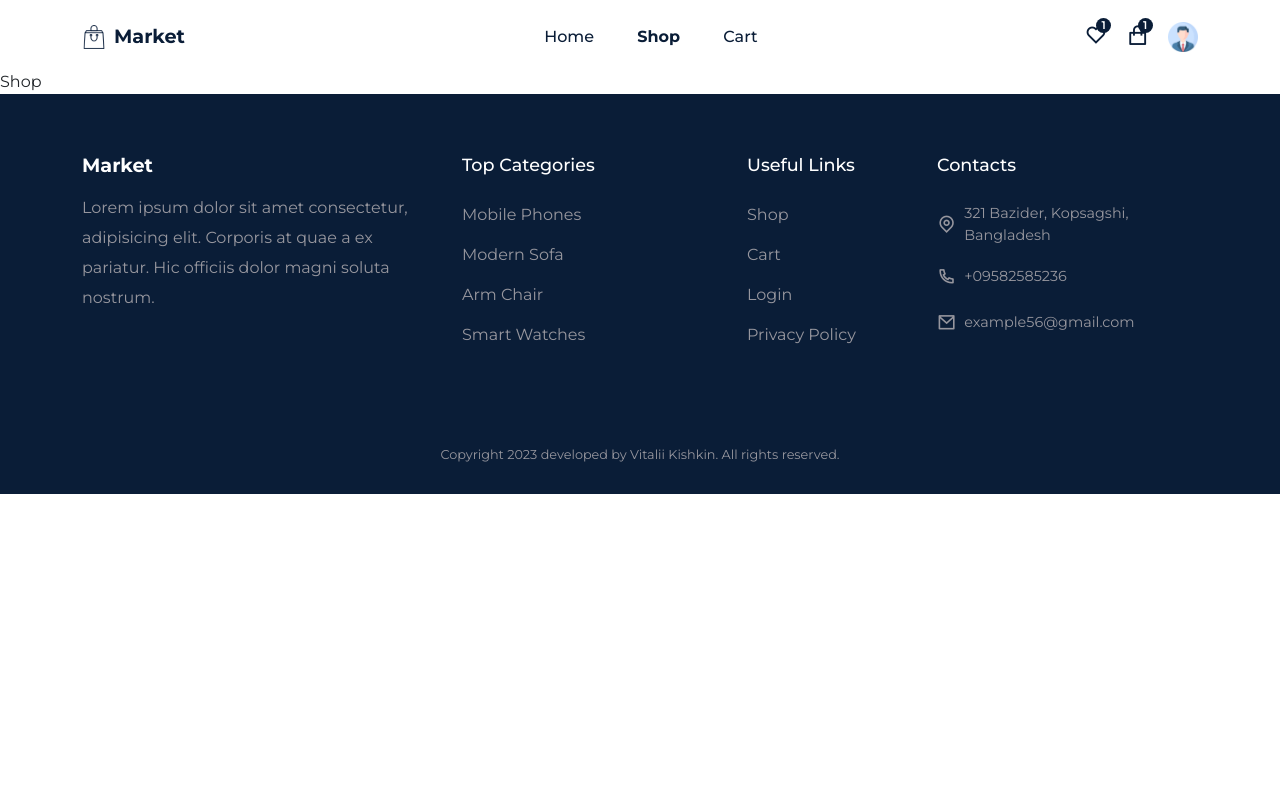
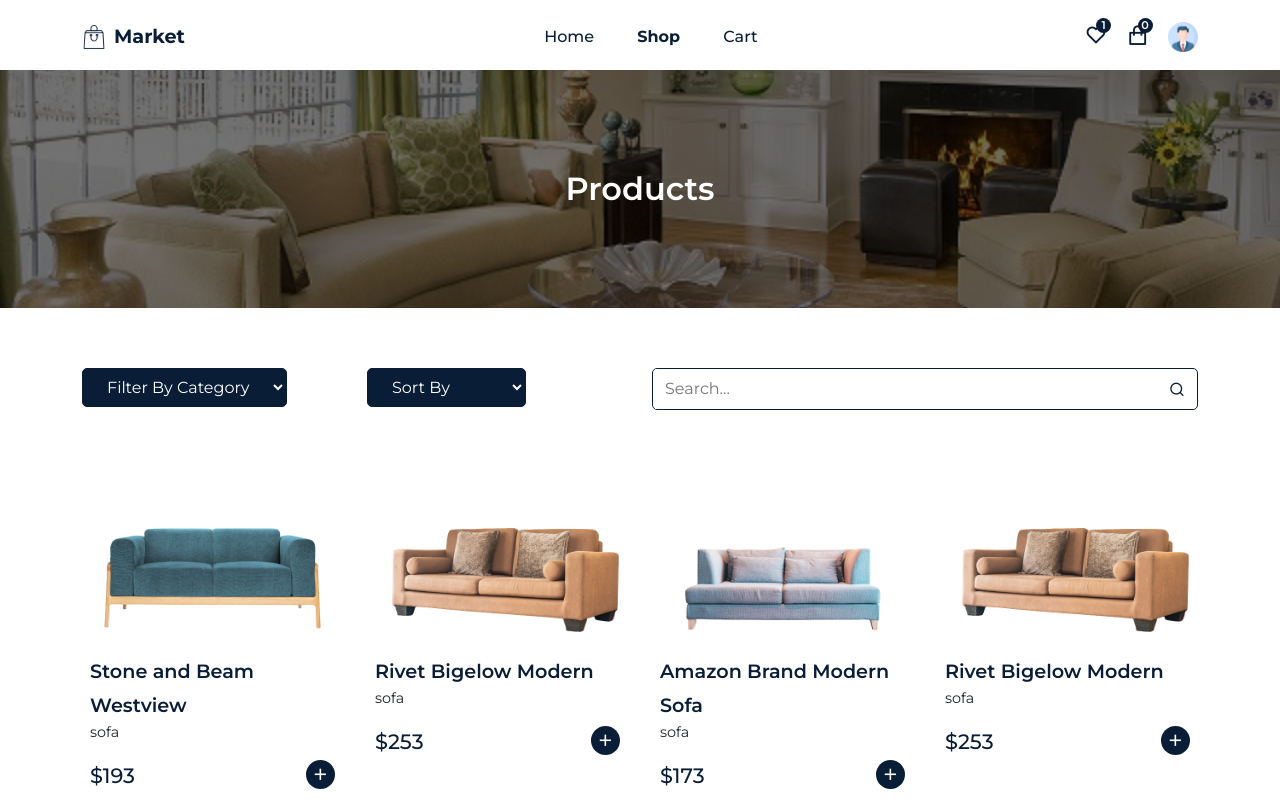
Before and after one commit to ZimmerF0/ecommerce-app, a React (Create React App) app: page /shop in a window 1280 px wide. Shown: the top 800 px of the page. Built offline with nearby package versions, Linux system fonts and the light colour scheme; grey boxes are pictures that could not be loaded; the HTML template or start-up script is replaced by a standard one.

Commit message:
create search and filter

```diff
--- a/src/components/Header/Header.jsx
+++ b/src/components/Header/Header.jsx
@@ -1,5 +1,6 @@
 import { useRef, useEffect } from "react";
 import { Container, Row } from "reactstrap";
+import { useSelector } from "react-redux";
 
 import { NavLink } from "react-router-dom";
 import "./header.css";
@@ -25,8 +26,9 @@
 
 const Header = () => {
   const headerRef = useRef(null);
+  const totalQuantity = useSelector(state => state.cart.totalQuantity);
 
-  const menuRef = useRef(null)
+  const menuRef = useRef(null);
 
   const stickyHeaderFunc = () => {
     window.addEventListener("scroll", () => {
@@ -47,7 +49,7 @@
     return () => window.removeEventListener("scroll", stickyHeaderFunc);
   });
 
-  const menuToggle = () => menuRef.current.classList.toggle('active__menu')
+  const menuToggle = () => menuRef.current.classList.toggle("active__menu");
 
   return (
     <header className="header" ref={headerRef}>
@@ -85,7 +87,7 @@
               </span>
               <span className="cart__icon">
                 <i class="ri-shopping-bag-line"></i>
-                <span className="badge">1</span>
+                <span className="badge">{totalQuantity}</span>
               </span>
               <span>
                 <motion.img
--- /dev/null
+++ b/src/components/UI/CommonSection.jsx
@@ -0,0 +1,18 @@
+import React from "react";
+import { Container } from "reactstrap";
+
+import "../../styles/common-section.css";
+
+const CommonSection = ({ title }) => {
+  return (
+    <>
+      <section className="common__section">
+        <Container className="text-center">
+          <h1>{title}</h1>
+        </Container>
+      </section>
+    </>
+  );
+};
+
+export default CommonSection;
--- a/src/pages/Shop.jsx
+++ b/src/pages/Shop.jsx
@@ -1,7 +1,128 @@
-import React from "react";
+import React, { useState } from "react";
+
+import CommonSection from "../components/UI/CommonSection";
+import Helmet from "../components/Helmet/Helmet";
+import { Container, Row, Col } from "reactstrap";
+
+import "../styles/shop.css";
+
+import products from "../assets/data/products";
+import ProductsList from "../components/UI/ProductsList";
 
 const Shop = () => {
-  return <div>Shop</div>;
+  const [productsData, setProductsData] = useState(products);
+
+  const handleFilter = e => {
+    const filterValue = e.target.value;
+
+    if (filterValue === "sofa") {
+      const filteredProducts = products.filter(
+        item => item.category === "sofa"
+      );
+
+      setProductsData(filteredProducts);
+    }
+
+    if (filterValue === "mobile") {
+      const filteredProducts = products.filter(
+        item => item.category === "mobile"
+      );
+
+      setProductsData(filteredProducts);
+    }
+
+    if (filterValue === "chair") {
+      const filteredProducts = products.filter(
+        item => item.category === "chair"
+      );
+
+      setProductsData(filteredProducts);
+    }
+
+    if (filterValue === "watch") {
+      const filteredProducts = products.filter(
+        item => item.category === "watch"
+      );
+
+      setProductsData(filteredProducts);
+    }
+
+    if (filterValue === "wireless") {
+      const filteredProducts = products.filter(
+        item => item.category === "wireless"
+      );
+
+      setProductsData(filteredProducts);
+    }
+  };
+
+  const handlerSearch = e => {
+    const searchTerm = e.target.value;
+
+    const searchedProducts = products.filter(item =>
+      item.productName.toLowerCase().includes(searchTerm.toLowerCase())
+    );
+
+    setProductsData(searchedProducts);
+  };
+
+  return (
+    <Helmet title="Shop">
+      <CommonSection title="Products" />
+
+      <section>
+        <Container>
+          <Row>
+            <Col lg="3" md="3">
+              <div className="filter__widget">
+                <select onChange={handleFilter}>
+                  <option>Filter By Category</option>
+                  <option value="sofa">Sofa</option>
+                  <option value="mobile">Mobile</option>
+                  <option value="chair">Chair</option>
+                  <option value="watch">Watch</option>
+                  <option value="wireless">Wireless</option>
+                </select>
+              </div>
+            </Col>
+            <Col lg="3" md="3">
+              <div className="filter__widget">
+                <select>
+                  <option>Sort By</option>
+                  <option value="ascending">Ascending</option>
+                  <option value="descending">Descending</option>
+                </select>
+              </div>
+            </Col>
+            <Col lg="6" md="6">
+              <div className="search__box">
+                <input
+                  type="text"
+                  placeholder="Search..."
+                  onChange={handlerSearch}
+                />
+                <span>
+                  <i class="ri-search-line"></i>
+                </span>
+              </div>
+            </Col>
+          </Row>
+        </Container>
+      </section>
+
+      <section className="pt-0">
+        <Container>
+          <Row>
+            {productsData.length === 0 ? (
+              <h1 className="text-center fs-4">No products are found!</h1>
+            ) : (
+              <ProductsList data={productsData} />
+            )}
+          </Row>
+        </Container>
+      </section>
+    </Helmet>
+  );
 };
 
 export default Shop;
--- /dev/null
+++ b/src/styles/common-section.css
@@ -0,0 +1,13 @@
+.common__section {
+  background: linear-gradient(rgba(0, 0, 0, 0.551), rgba(0, 0, 0, 0.551)), url(../assets/images/common-section-bg.jpg) no-repeat center center;
+  background-size: cover;
+  padding: 100px 0;
+  display: flex;
+  align-items: center;
+  justify-content: center;
+}
+
+.common__section h1 {
+  color: #fff;
+  font-weight: 600;
+}
--- /dev/null
+++ b/src/styles/shop.css
@@ -0,0 +1,38 @@
+.filter__widget select {
+  padding: 8px 20px;
+  border: 1px solid var(--primary-color);
+  cursor: pointer;
+  border-radius: 5px;
+  background-color: var(--primary-color);
+  color: #fff;
+}
+
+.filter__widget select:focus {
+  outline: none !important;
+}
+
+.filter__widget select option {
+  font-size: 0.9rem;
+}
+
+.search__box {
+  width: 100%;
+  display: flex;
+  align-items: center;
+  border: 1px solid var(--primary-color);
+  border-radius: 5px;
+  padding-right: 12px;
+  padding-left: 2px;
+  cursor: pointer;
+}
+
+.search__box input {
+  width: 100%;
+  border: none;
+  outline: none;
+  padding: 8px 10px;
+}
+
+.search__box span {
+  color: var(--primary-color);
+}
```
Also changed, not shown: src/assets/images/common-section-bg.jpg (added).
